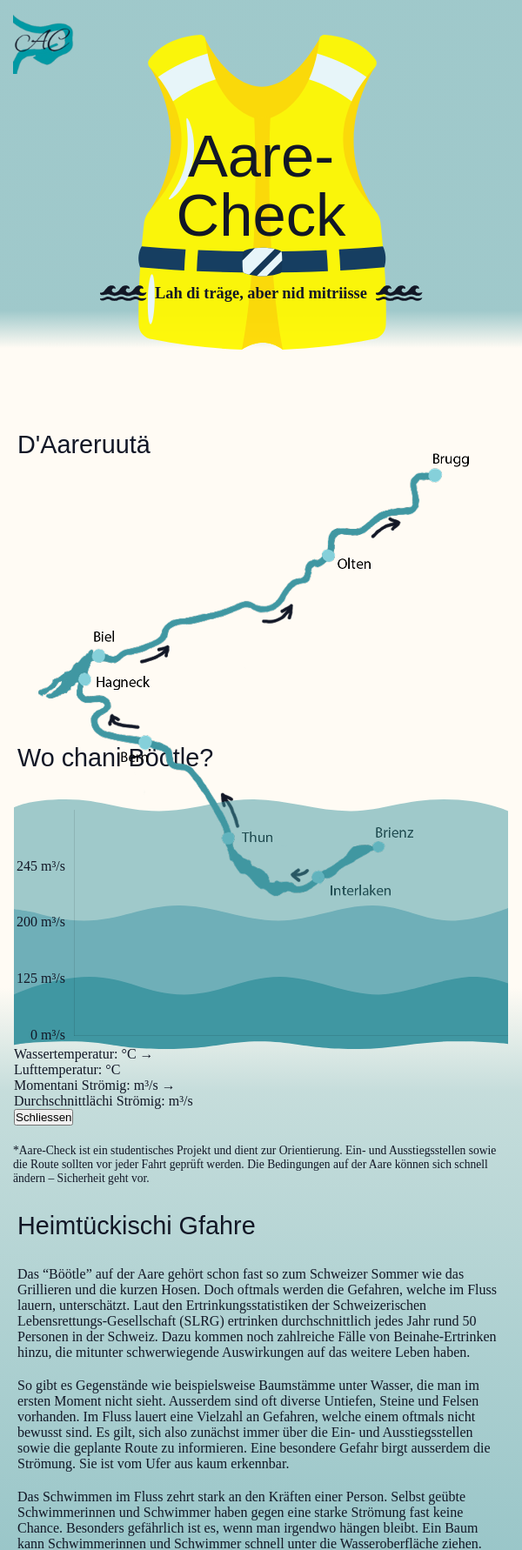
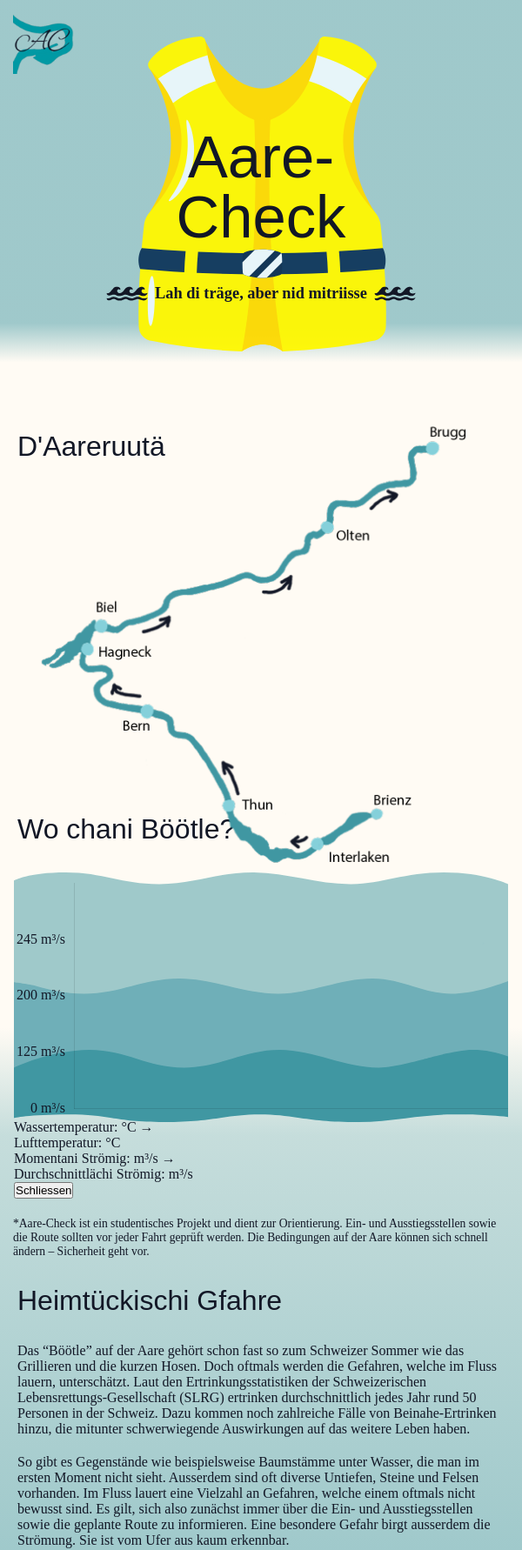
Before and after one commit to JennyDerreR/IM3_aare, a PHP site: page /landing.html in a window 600 px wide. Shown: the top 1782 px of the page at 87% size. Run offline with PHP 8.4, Linux system fonts and the light colour scheme; data that the repository does not hold is empty.

Commit message:
sizing media in between map

```diff
--- a/styles.css
+++ b/styles.css
@@ -460,6 +460,10 @@ footer p a {
         font-size: 1.15rem;
     }
 
+    h3 {
+        font-size: 2rem;
+    }
+
     header img {
         max-height: 80px;
         max-width: 80px;
@@ -470,16 +474,19 @@ footer p a {
         max-height: 260px;
     }
 
-  /* fix map visual size so it doesn't drive layout height in this range */
-    .map {
-        max-height: 420px;
+    .tagline img {
+        max-width: 130px;
+        max-height: 50px;
     }
 
     .map img {
-        transform: scale(1.07) translateY(-20%) !important;
-        object-position: center top !important;
-        max-width: 100%;
+        width: clamp(100%, 90vw, 900px);  /* grows smoothly until 900px */
         height: auto;
+        object-fit: cover;
+        object-position: center;
+        transform: scale(1.09) translateY(-24%);
+        transform-origin: center center;
+        padding: 10px;
     }
 
 }
```
